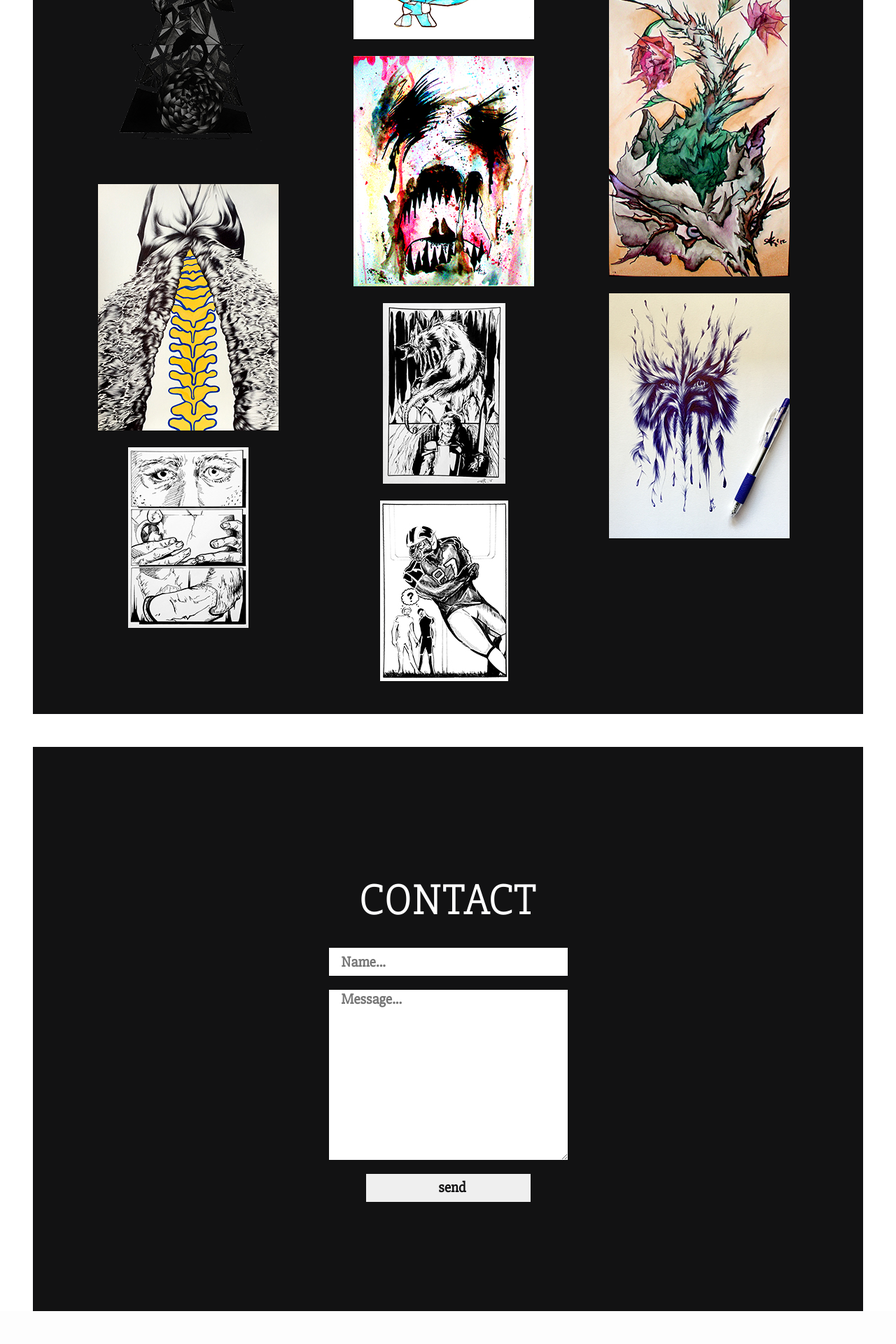
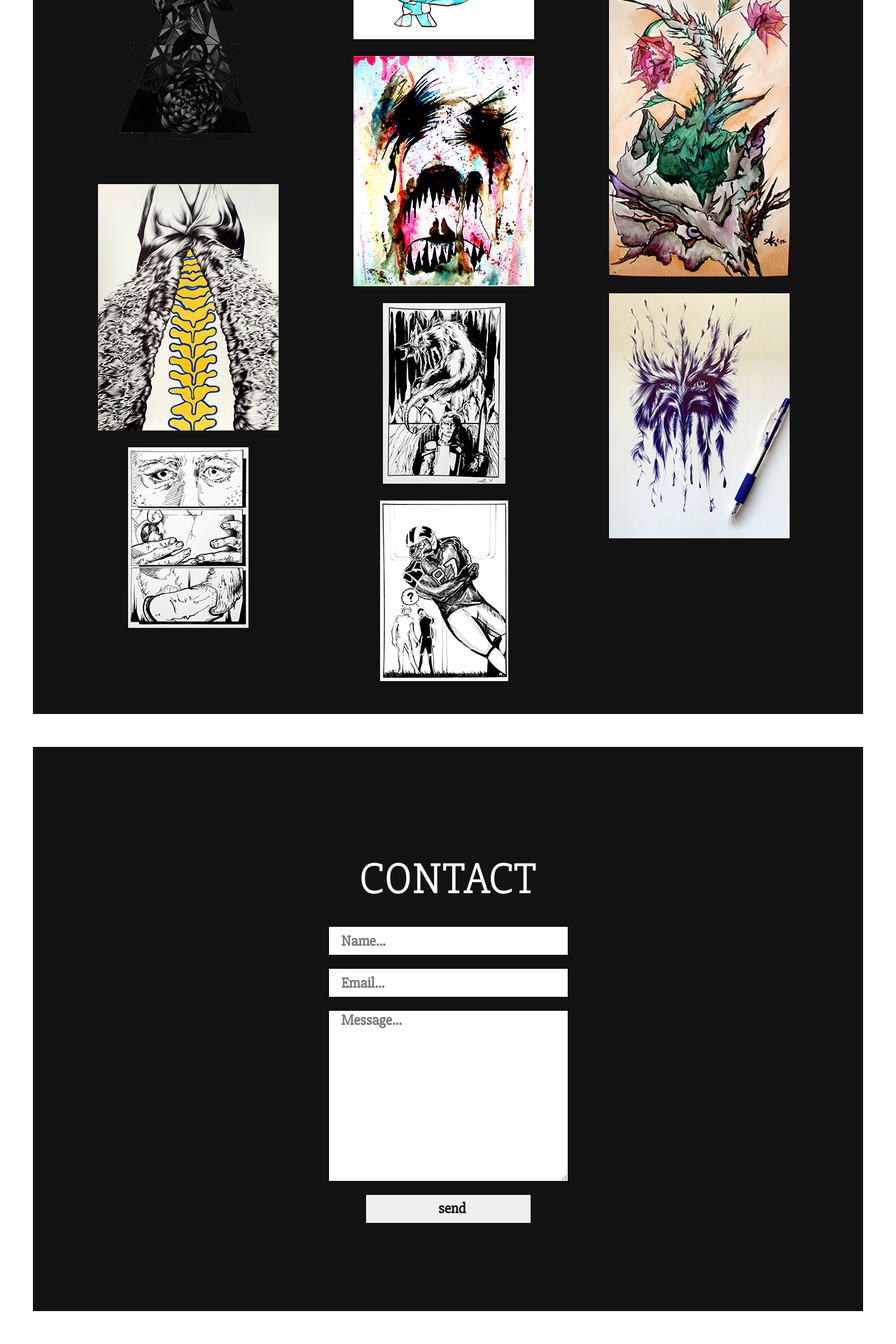
Before and after one commit to rmedina423/alicia-robles-art, a Jekyll site: the page built from index.html, in a window 1280 px wide. Shown: the part 3227-5147 px from the top of the page at 70% size. Built offline with Jekyll 4.4.1, drawn with Linux system fonts in a browser that asks for light colours; nearby versions of some CDN libraries; some web fonts are replaced; library files that are not in the unit come from our copies; comment, search, counter and statistics services are not loaded.

Commit message:
implement formspree markup

```diff
--- a/_includes/contact.html
+++ b/_includes/contact.html
@@ -6,14 +6,18 @@
 			<h1>contact</h1>
 		</div>
 
-		<form action="" post="post">
+		<form action="//formspree.io/aliciaroblesart@gmail.com" post="POST">
 
 			<div>
 				<input id="name" type="text" name="name" placeholder="Name...">
 			</div>
 
 			<div>
-				<textarea name="msg" id="message" cols="30" rows="10" placeholder="Message..."></textarea>
+				<input id="name" type="email" name="_replyto" placeholder="Email...">
+			</div>
+
+			<div>
+				<textarea id="message" name="msg" cols="30" rows="10" placeholder="Message..."></textarea>
 			</div>
 
 			<div>
@@ -21,6 +25,7 @@
 			</div>
 
 		</form>
+
 	</div>
 
 </div>
```
